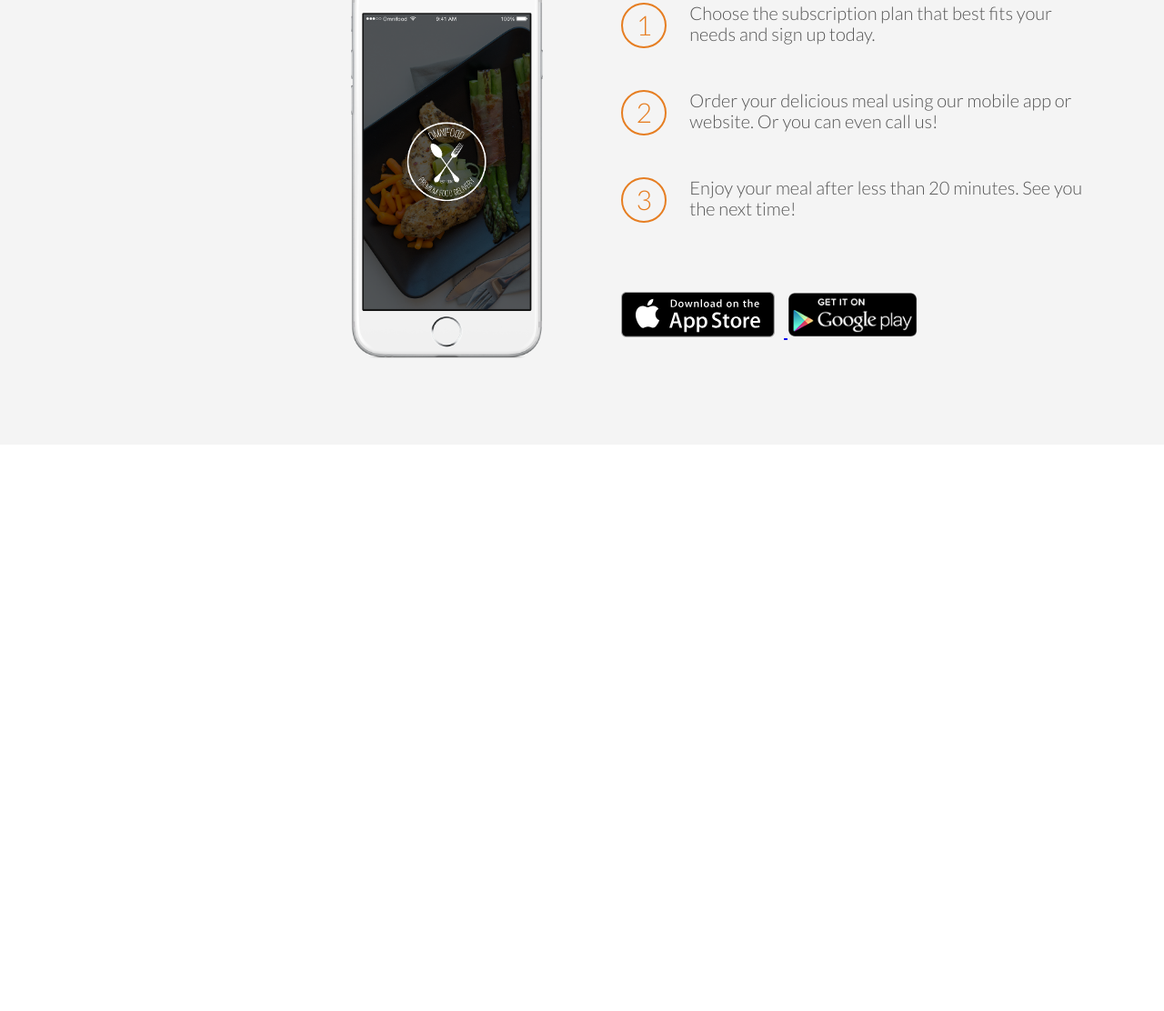
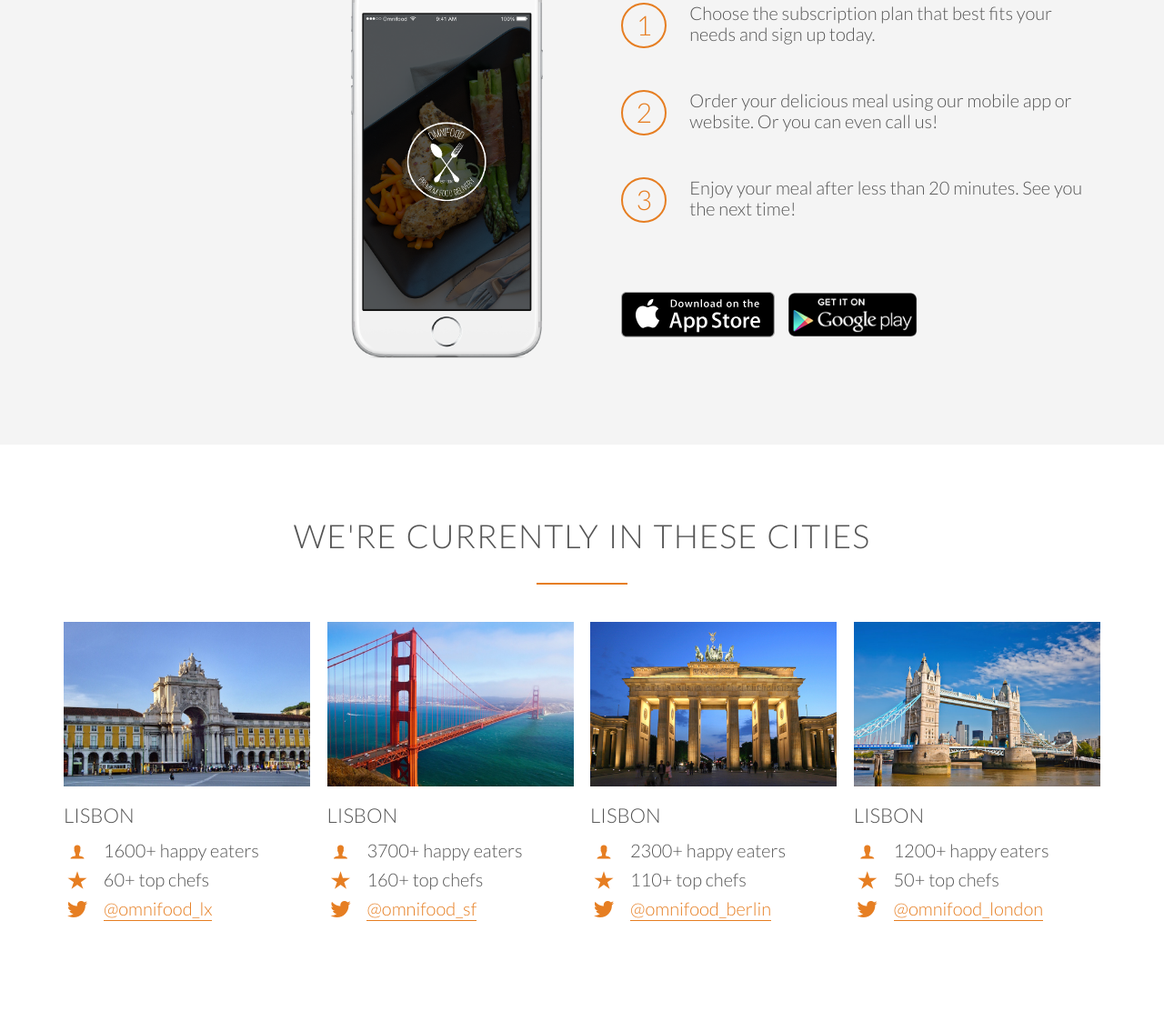
Before and after one commit to spandita46/ResponsiveWebDesign, a plain HTML site: page ResponsiveWebDesign/OmniFood/index.html in a window 1280 px wide. Shown: the part 2249-3361 px from the top of the page at 91% size. Before the commit the page ends 2738 px from the top, so only its background shows below. Drawn offline with Linux system fonts and the light colour scheme; files whose address does not match are found by name.

Commit message:
Cities Section Build Up

```diff
--- a/ResponsiveWebDesign/OmniFood/index.html
+++ b/ResponsiveWebDesign/OmniFood/index.html
@@ -202,5 +202,76 @@
         </div>
       </div>
     </section>
+    <section class="section-cities">
+      <div class="row">
+        <h2>We're currently in these cities</h2>
+      </div>
+      <div class="row">
+        <div class="col span-1-of-4 box">
+          <img src="./resources/img/lisbon-3.jpg" alt="Lisbon" />
+          <h3>Lisbon</h3>
+          <div class="city-feature">
+            <i class="icon ion-ios-person icon-small"></i>
+            1600+ happy eaters
+          </div>
+          <div class="city-feature">
+            <i class="icon ion-ios-star icon-small"></i>
+            60+ top chefs
+          </div>
+          <div class="city-feature">
+            <i class="icon ion-social-twitter icon-small"></i>
+            <a href="#">@omnifood_lx</a>
+          </div>
+        </div>
+        <div class="col span-1-of-4 box">
+          <img src="./resources/img/san-francisco.jpg" alt="San Francisco" />
+          <h3>Lisbon</h3>
+          <div class="city-feature">
+            <i class="icon ion-ios-person icon-small"></i>
+            3700+ happy eaters
+          </div>
+          <div class="city-feature">
+            <i class="icon ion-ios-star icon-small"></i>
+            160+ top chefs
+          </div>
+          <div class="city-feature">
+            <i class="icon ion-social-twitter icon-small"></i>
+            <a href="#">@omnifood_sf</a>
+          </div>
+        </div>
+        <div class="col span-1-of-4 box">
+          <img src="./resources/img/berlin.jpg" alt="Berlin" />
+          <h3>Lisbon</h3>
+          <div class="city-feature">
+            <i class="icon ion-ios-person icon-small"></i>
+            2300+ happy eaters
+          </div>
+          <div class="city-feature">
+            <i class="icon ion-ios-star icon-small"></i>
+            110+ top chefs
+          </div>
+          <div class="city-feature">
+            <i class="icon ion-social-twitter icon-small"></i>
+            <a href="#">@omnifood_berlin</a>
+          </div>
+        </div>
+        <div class="col span-1-of-4 box">
+          <img src="./resources/img/london.jpg" alt="London" />
+          <h3>Lisbon</h3>
+          <div class="city-feature">
+            <i class="icon ion-ios-person icon-small"></i>
+            1200+ happy eaters
+          </div>
+          <div class="city-feature">
+            <i class="icon ion-ios-star icon-small"></i>
+            50+ top chefs
+          </div>
+          <div class="city-feature">
+            <i class="icon ion-social-twitter icon-small"></i>
+            <a href="#">@omnifood_london</a>
+          </div>
+        </div>
+      </div>
+    </section>
   </body>
 </html>
--- a/ResponsiveWebDesign/OmniFood/resources/css/style.css
+++ b/ResponsiveWebDesign/OmniFood/resources/css/style.css
@@ -108,6 +108,36 @@ h3 {
   display: block;
   color: #e67e22;
   margin-bottom: 10px;
+}
+
+.icon-small {
+  display: inline-block;
+  width: 30px;
+  text-align: center;
+  color: #e67e22;
+  font-size: 120%;
+  margin-right: 10px;
+
+  /* ALIGN ICON & TEXT */
+  line-height: 120%;
+  vertical-align: middle;
+  margin-top: -3px;
+}
+
+/*------Links--------*/
+a:link,
+a:visited {
+  color: #e67e22;
+  text-decoration: none;
+  padding-bottom: 1px;
+  border-bottom: 1px solid #e67e22;
+  transition: border-bottom 0.2s, color 0.2s;
+}
+
+a:hover,
+a:active {
+  color: #555;
+  border-bottom: 1px solid transparent;
 }
 
 /*------Buttons--------*/
@@ -246,7 +276,7 @@ header {
 }
 
 /*------------------------------------------------------------------*/
-/* SECTION
+/* HOW IT WORKS
 /*------------------------------------------------------------------*/
 
 .section-steps {
@@ -290,8 +320,26 @@ header {
   margin-right: 25px;
 }
 
+.btn-app:link,
+.btn-app:visited {
+  border: 0;
+}
+
 .btn-app img {
   height: 50px;
   width: auto;
   margin-right: 10px;
 }
+
+/*------------------------------------------------------------------*/
+/* CITIES
+/*------------------------------------------------------------------*/
+.box img {
+  width: 100%;
+  height: auto;
+  margin-bottom: 15px;
+}
+
+.city-feature {
+  margin-bottom: 5px;
+}
```
